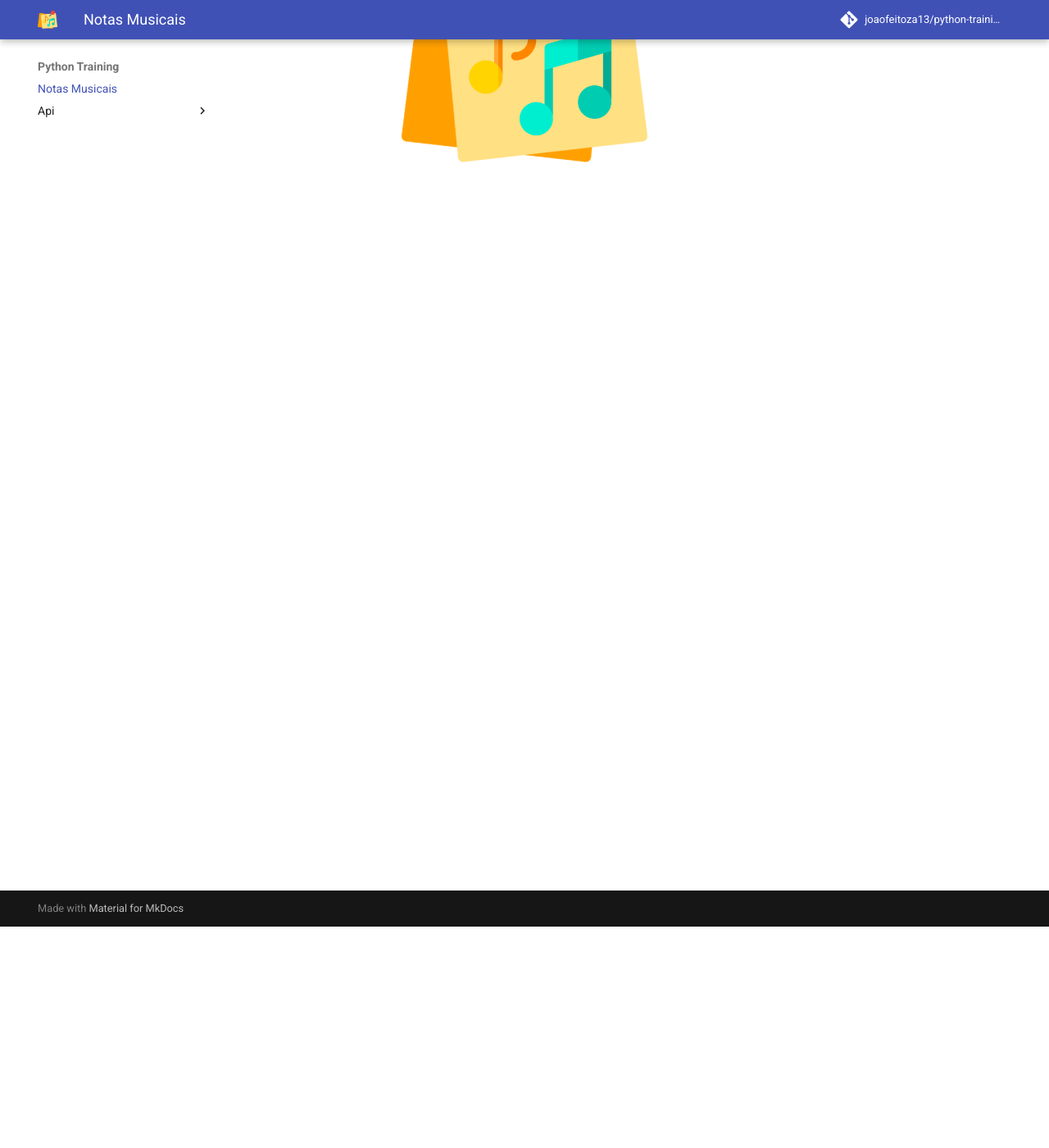
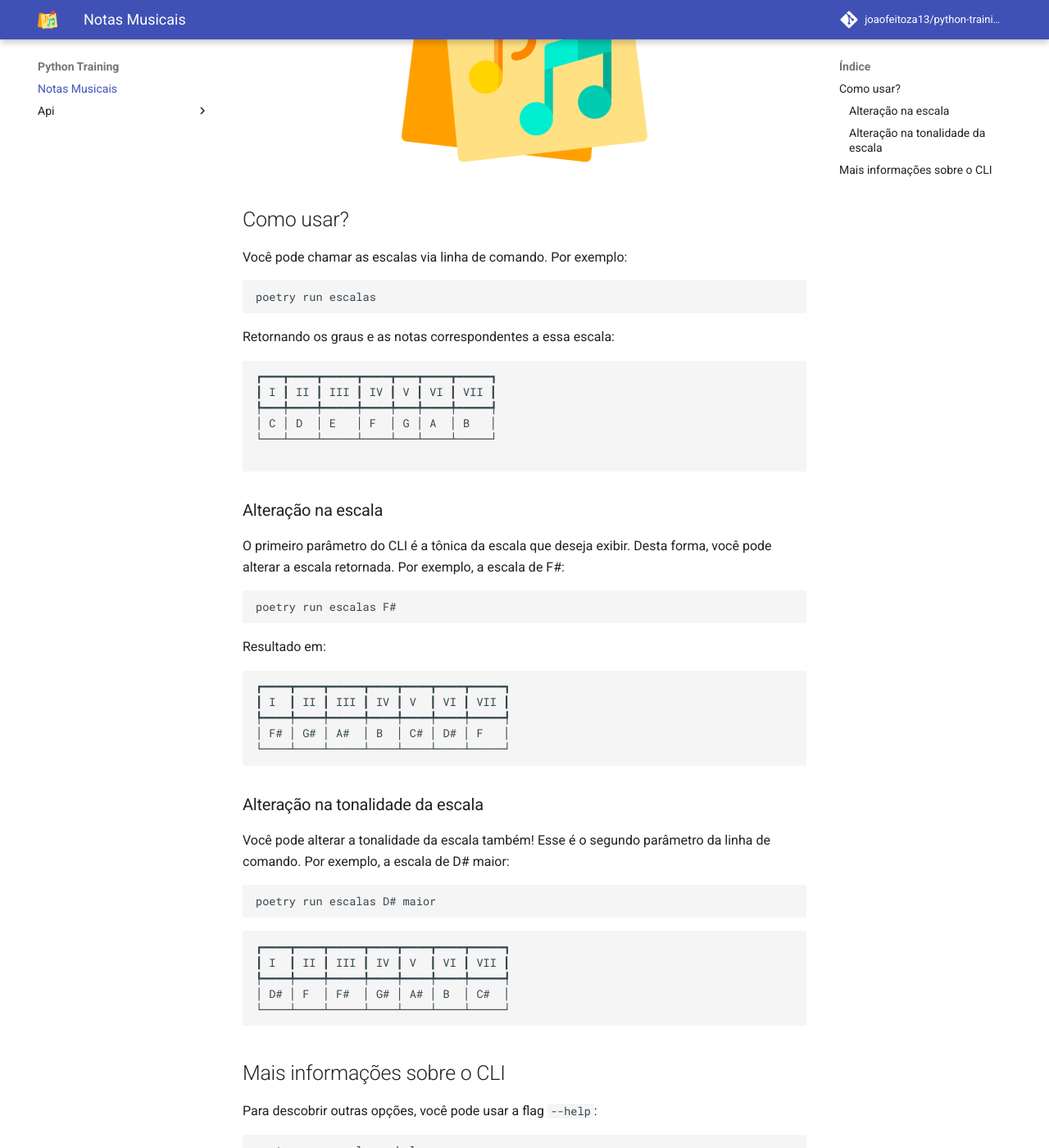
Before and after one commit to joaofeitoza13/python-training, an MkDocs documentation site: the page built from docs/index.md, in a window 1280 px wide and 1400 px high, scrolled down 270 px. Shown: the whole window at 82% size. Built offline with MkDocs 1.6.1 and Material for MkDocs 9.7.7, drawn with Linux system fonts in a browser that asks for light colours; comment, search, counter and statistics services are not loaded; some of the changed text lies outside the part shown.

Commit message:
docs: update mkdocs' index with the cli commands and outputs

````diff
--- a/docs/index.md
+++ b/docs/index.md
@@ -1,3 +1,71 @@
 # Notas Musicais
 
 ![ logo_do_projeto ]( assets/logo.png ){ width="300" .center }
+
+## Como usar?
+
+Você pode chamar as escalas via linha de comando. Por exemplo:
+
+```bash
+poetry run escalas
+```
+
+Retornando os graus e as notas correspondentes a essa escala:
+
+```bash
+┏━━━┳━━━━┳━━━━━┳━━━━┳━━━┳━━━━┳━━━━━┓
+┃ I ┃ II ┃ III ┃ IV ┃ V ┃ VI ┃ VII ┃
+┡━━━╇━━━━╇━━━━━╇━━━━╇━━━╇━━━━╇━━━━━┩
+│ C │ D  │ E   │ F  │ G │ A  │ B   │
+└───┴────┴─────┴────┴───┴────┴─────┘
+
+```
+
+### Alteração na escala
+
+O primeiro parâmetro do CLI é a tônica da escala que deseja exibir. Desta forma, você pode alterar a escala retornada. Por exemplo, a escala de F#:
+
+```bash
+poetry run escalas F#
+```
+
+Resultado em:
+
+```bash
+┏━━━━┳━━━━┳━━━━━┳━━━━┳━━━━┳━━━━┳━━━━━┓
+┃ I  ┃ II ┃ III ┃ IV ┃ V  ┃ VI ┃ VII ┃
+┡━━━━╇━━━━╇━━━━━╇━━━━╇━━━━╇━━━━╇━━━━━┩
+│ F# │ G# │ A#  │ B  │ C# │ D# │ F   │
+└────┴────┴─────┴────┴────┴────┴─────┘
+```
+
+### Alteração na tonalidade da escala
+
+Você pode alterar a tonalidade da escala também! Esse é o segundo parâmetro da linha de comando. Por exemplo, a escala de D# maior:
+
+```bash
+poetry run escalas D# maior
+```
+
+```bash
+┏━━━━┳━━━━┳━━━━━┳━━━━┳━━━━┳━━━━┳━━━━━┓
+┃ I  ┃ II ┃ III ┃ IV ┃ V  ┃ VI ┃ VII ┃
+┡━━━━╇━━━━╇━━━━━╇━━━━╇━━━━╇━━━━╇━━━━━┩
+│ D# │ F  │ F#  │ G# │ A# │ B  │ C#  │
+└────┴────┴─────┴────┴────┴────┴─────┘
+```
+
+## Mais informações sobre o CLI
+
+Para descobrir outras opções, você pode usar a flag `--help`:
+
+```bash
+poetry run escalas --help
+
+Usage: escalas [OPTIONS] [TONICA] [TONALIDADE]
+
+╭─ Arguments ──────────────────────────────────────────────────────────────────╮
+│   tonica       [TONICA]      Tônica da escala       [default: c]             │
+│   tonalidade   [TONALIDADE]  Tonalidade da escala   [default: maior]         │
+╰──────────────────────────────────────────────────────────────────────────────╯
+```
````
